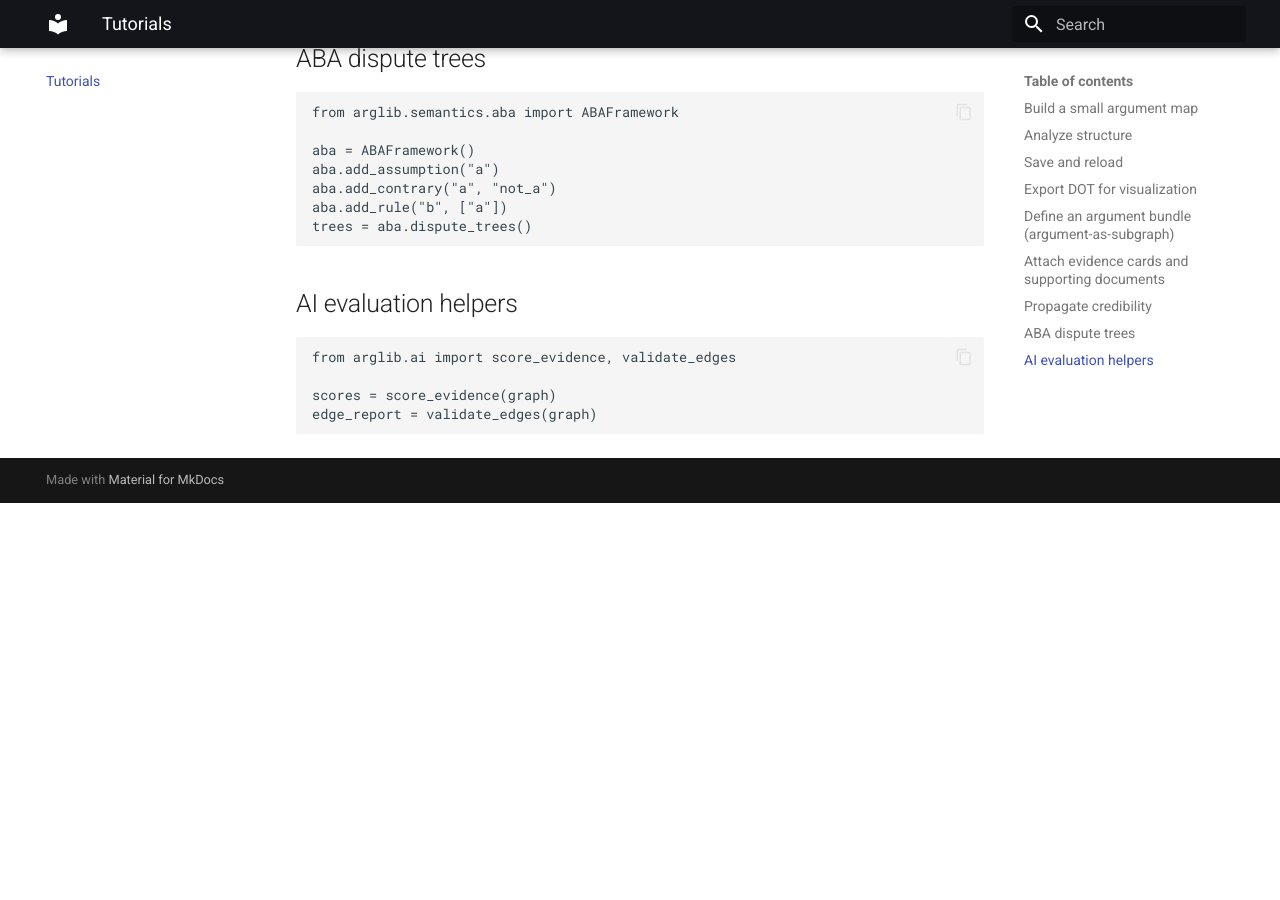
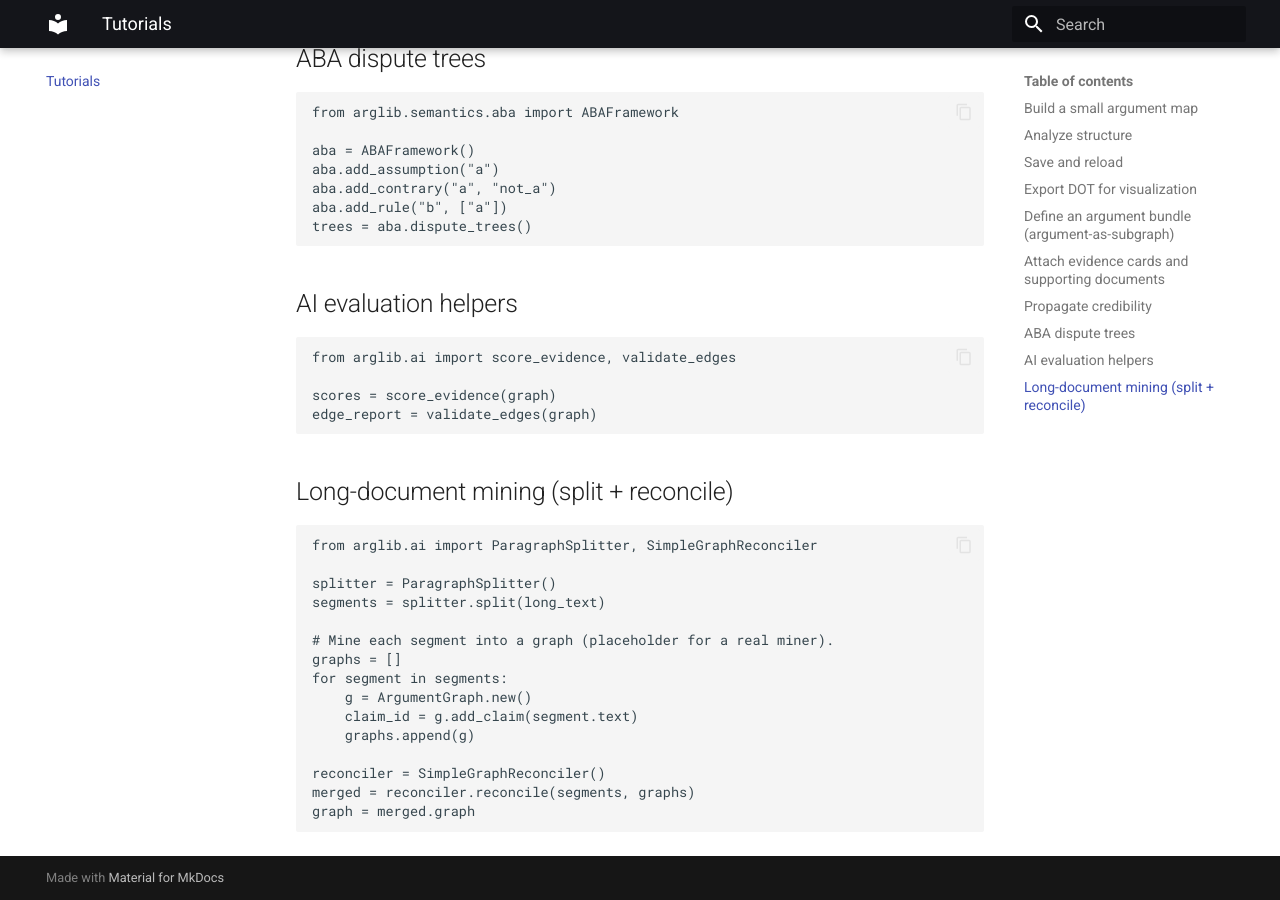
Before and after one commit to vasanthsarathy/arglib, an MkDocs documentation site: the page built from docs/tutorials.md, in a window 1280 px wide and 900 px high, scrolled down 1846 px. Built offline with MkDocs 1.6.1 and Material for MkDocs 9.7.7, drawn with Linux system fonts in a browser that asks for light colours; before the commit the page ends 2349 px from its top, so only the background shows below that.

Commit message:
Document long-document mining and fix typing

````diff
--- a/docs/tutorials.md
+++ b/docs/tutorials.md
@@ -92,3 +92,22 @@ from arglib.ai import score_evidence, validate_edges
 scores = score_evidence(graph)
 edge_report = validate_edges(graph)
 ```
+
+## Long-document mining (split + reconcile)
+```python
+from arglib.ai import ParagraphSplitter, SimpleGraphReconciler
+
+splitter = ParagraphSplitter()
+segments = splitter.split(long_text)
+
+# Mine each segment into a graph (placeholder for a real miner).
+graphs = []
+for segment in segments:
+    g = ArgumentGraph.new()
+    claim_id = g.add_claim(segment.text)
+    graphs.append(g)
+
+reconciler = SimpleGraphReconciler()
+merged = reconciler.reconcile(segments, graphs)
+graph = merged.graph
+```
````
Also changed, not shown: docs/getting-started.md (+11 -0 lines), 2 other files.
